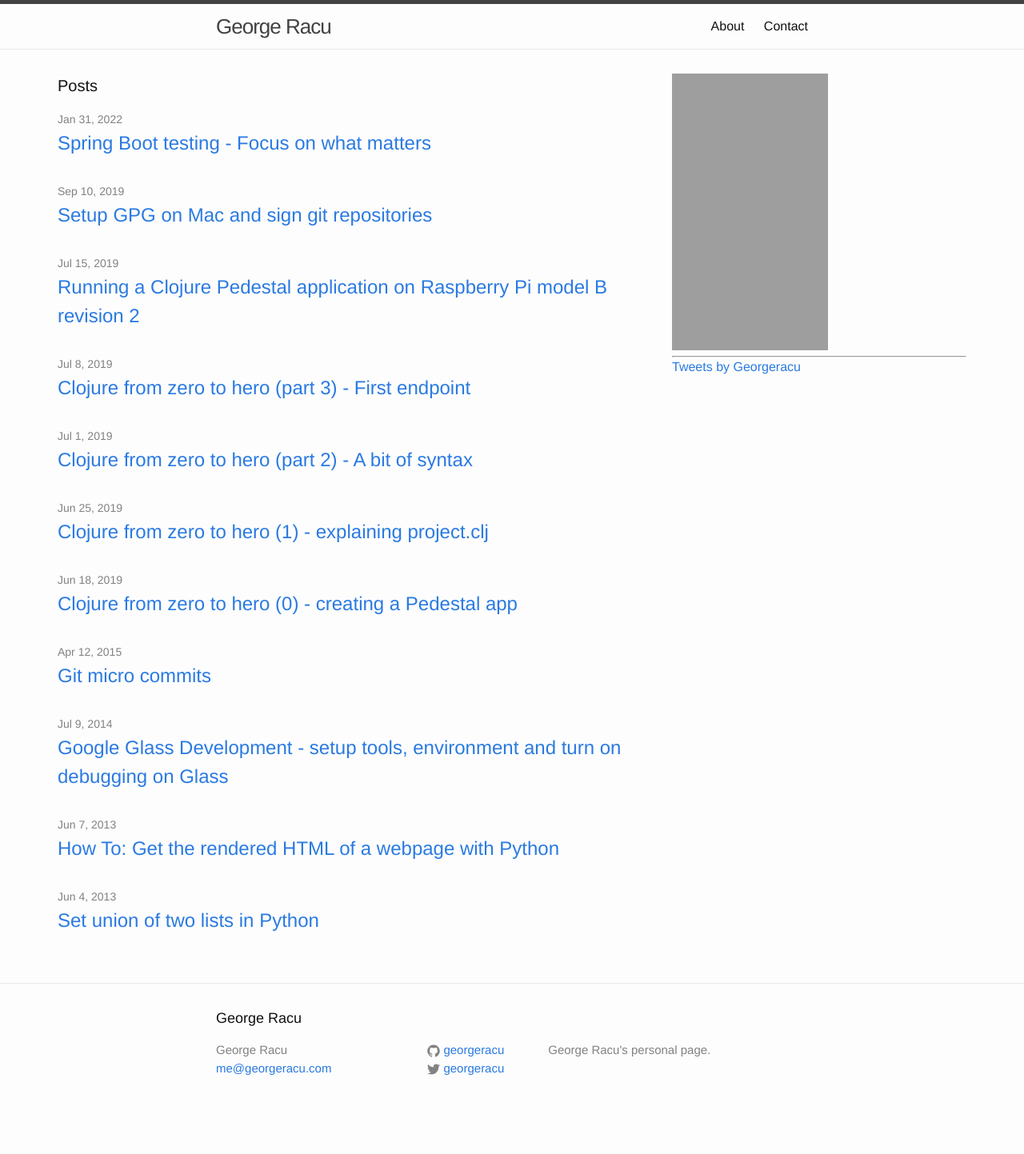
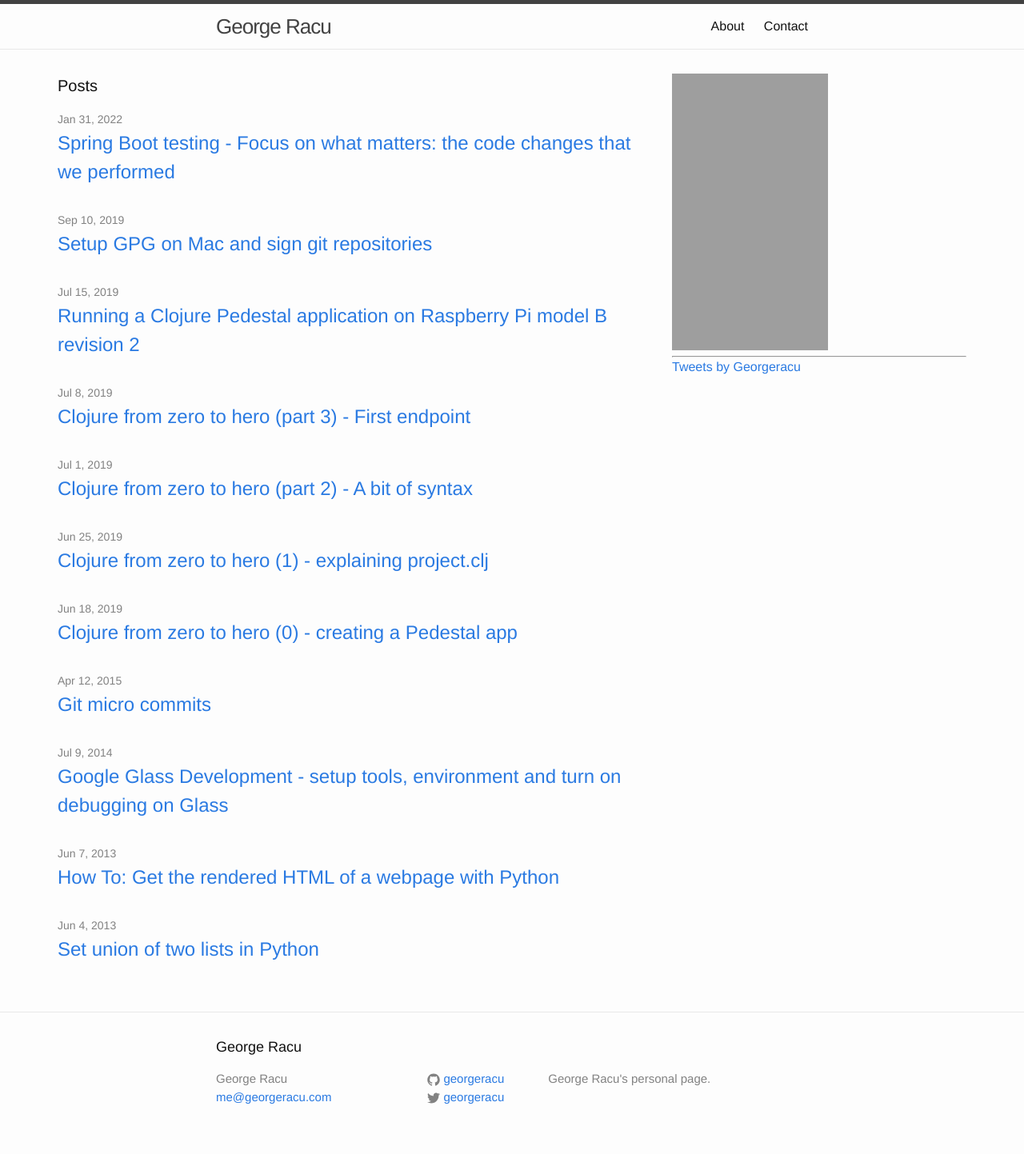
Before and after one commit to georgeracu/georgeracu.github.com, a Jekyll site: the page built from index.html, in a window 1280 px wide. Shown: the whole page at 80% size. Built offline with Jekyll 4.4.1, drawn with Linux system fonts in a browser that asks for light colours; comment, search, counter and statistics services are not loaded; before the commit the page ends 1407 px from its top, so only the background shows below that; grey boxes are pictures that could not be loaded.

Commit message:
Updated post title

```diff
--- a/_posts/2022-01-31-spring-boot-testing-1.md
+++ b/_posts/2022-01-31-spring-boot-testing-1.md
@@ -1,6 +1,6 @@
 ---
 layout: post
-title: "Spring Boot testing - Focus on what matters"
+title: "Spring Boot testing - Focus on what matters: the code changes that we performed"
 date: 2022-01-31 07:00:00 +0000
 tags: [programming, spring boot, java, testing]
 mathjax: false
```
